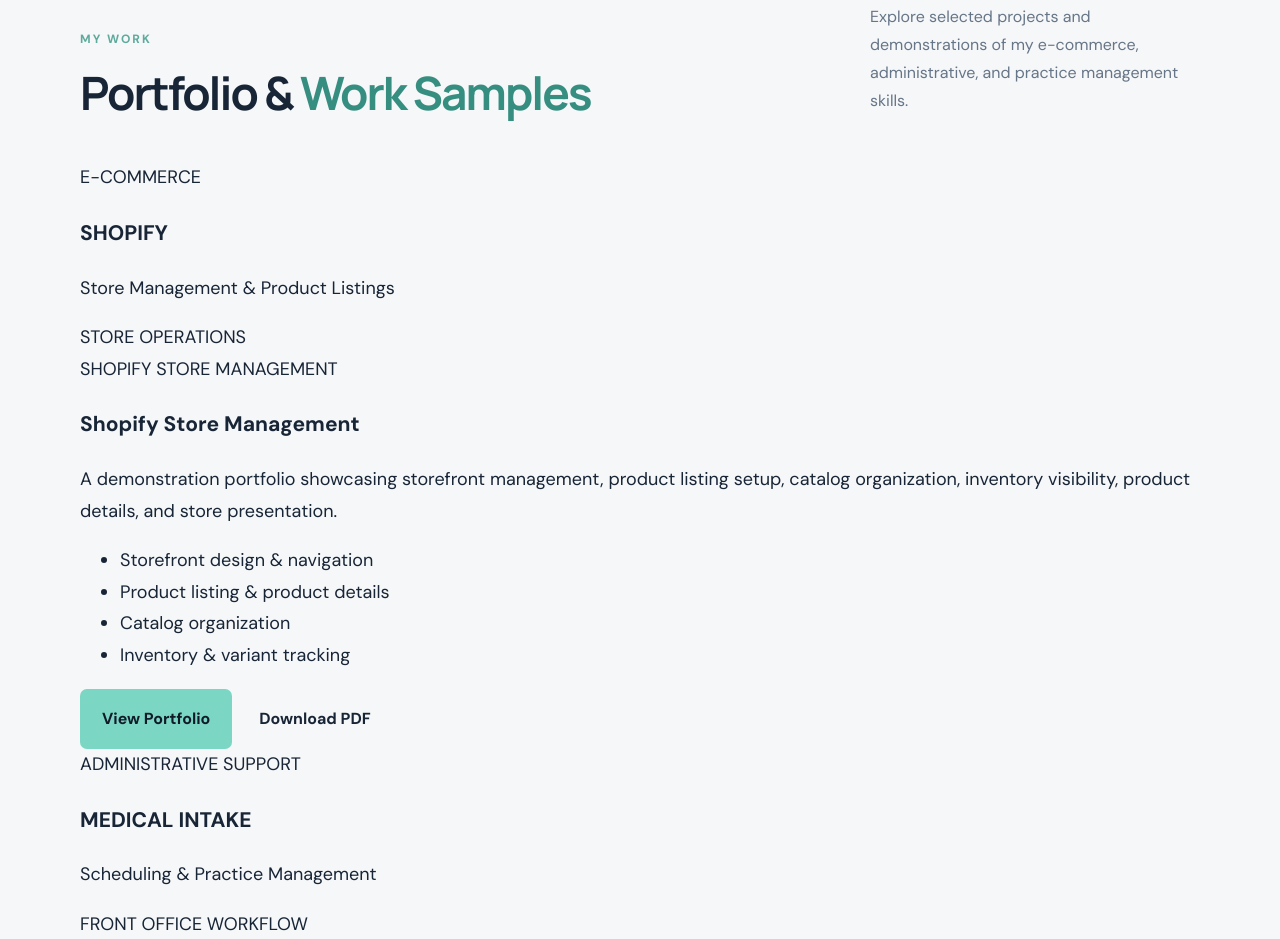
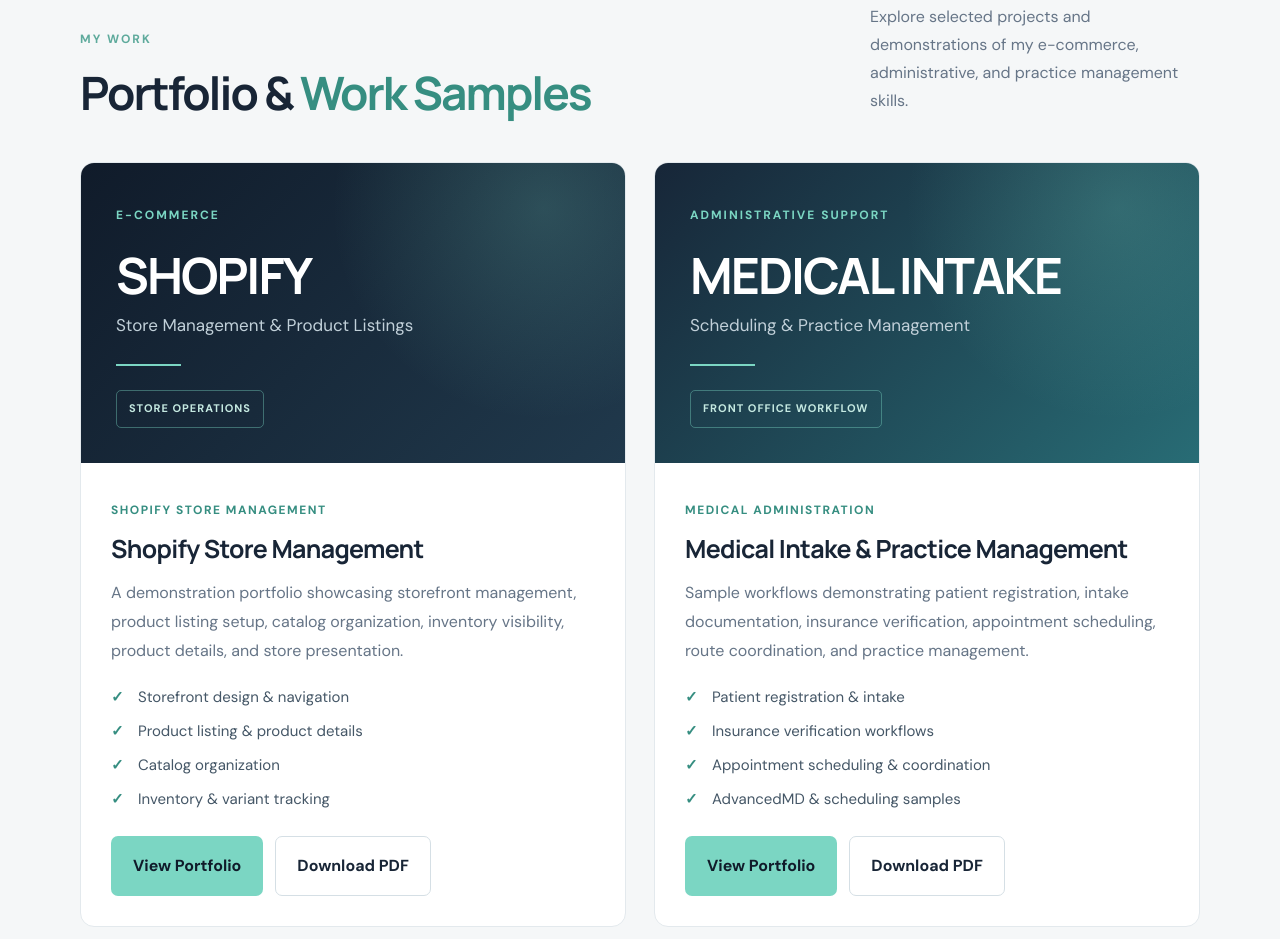
Before and after one commit to JimP04/jemar-posoga, a plain HTML site: page index.html in a window 1280 px wide. Shown: the part 6094-7033 px from the top of the page. Drawn offline with nearby package versions, Linux system fonts and the light colour scheme.

Commit message:
Update style.css

```diff
--- a/style.css
+++ b/style.css
@@ -1075,3 +1075,224 @@ a {
   object-position: center 20%;
   display: block;
 }
+/* =========================
+   PORTFOLIO / WORK SAMPLES
+   ========================= */
+
+.portfolio-grid {
+  display: grid;
+  grid-template-columns: repeat(2, 1fr);
+  gap: 28px;
+}
+
+.portfolio-card {
+  background: #fff;
+  border: 1px solid var(--line);
+  border-radius: 14px;
+  overflow: hidden;
+  transition: .25s ease;
+}
+
+.portfolio-card:hover {
+  transform: translateY(-5px);
+  box-shadow: 0 18px 40px rgba(20, 40, 60, .10);
+  border-color: #b5ddd5;
+}
+
+/* Preview header */
+
+.portfolio-preview {
+  min-height: 260px;
+  padding: 35px;
+  display: flex;
+  align-items: center;
+  position: relative;
+  overflow: hidden;
+  color: white;
+}
+
+.portfolio-shopify {
+  background:
+    radial-gradient(circle at 85% 15%, rgba(123, 214, 195, .2), transparent 40%),
+    linear-gradient(135deg, #101b2a, #20394c);
+}
+
+.portfolio-medical {
+  background:
+    radial-gradient(circle at 85% 15%, rgba(123, 214, 195, .2), transparent 40%),
+    linear-gradient(135deg, #172638, #286c75);
+}
+
+.portfolio-preview-content {
+  position: relative;
+  z-index: 1;
+}
+
+.portfolio-preview-label {
+  font-size: 12px;
+  font-weight: 700;
+  letter-spacing: 2px;
+  color: var(--teal);
+}
+
+.portfolio-preview h3 {
+  font-family: var(--display);
+  font-size: clamp(34px, 4vw, 50px);
+  letter-spacing: -2px;
+  line-height: 1.1;
+  margin: 18px 0 8px;
+  color: #fff;
+}
+
+.portfolio-preview p {
+  color: #c1d0d9;
+  font-size: 17px;
+  margin: 0;
+}
+
+.portfolio-preview-line {
+  height: 2px;
+  width: 65px;
+  background: var(--teal);
+  margin: 24px 0;
+}
+
+.portfolio-preview-tag {
+  display: inline-block;
+  border: 1px solid rgba(123, 214, 195, .4);
+  padding: 8px 12px;
+  border-radius: 5px;
+  color: #c5e9e1;
+  font-size: 11px;
+  font-weight: 700;
+  letter-spacing: 1px;
+}
+
+/* Portfolio content */
+
+.portfolio-card-content {
+  padding: 30px;
+}
+
+.portfolio-category {
+  display: inline-block;
+  font-size: 12px;
+  font-weight: 700;
+  letter-spacing: 1.5px;
+  color: #368e81;
+  margin-bottom: 12px;
+}
+
+.portfolio-card-content h3 {
+  font-family: var(--display);
+  font-size: 25px;
+  line-height: 1.3;
+  letter-spacing: -.7px;
+  margin: 0 0 14px;
+  color: var(--ink);
+}
+
+.portfolio-card-content > p {
+  font-size: 16px;
+  color: #667587;
+  line-height: 1.8;
+  margin: 0 0 20px;
+}
+
+.portfolio-features {
+  list-style: none;
+  padding: 0;
+  margin: 0 0 25px;
+  display: grid;
+  gap: 10px;
+}
+
+.portfolio-features li {
+  position: relative;
+  padding-left: 27px;
+  font-size: 15px;
+  color: #455767;
+  line-height: 1.6;
+}
+
+.portfolio-features li::before {
+  content: "✓";
+  position: absolute;
+  left: 0;
+  top: 0;
+  color: #368e81;
+  font-weight: 800;
+}
+
+/* Portfolio buttons */
+
+.portfolio-buttons {
+  display: flex;
+  flex-wrap: wrap;
+  gap: 12px;
+}
+
+.button-outline-dark {
+  border: 1px solid #d5dfe5;
+  color: var(--ink);
+  background: #fff;
+}
+
+.button-outline-dark:hover {
+  border-color: #368e81;
+  color: #368e81;
+}
+
+/* Tablet */
+
+@media (max-width: 900px) {
+  .portfolio-grid {
+    grid-template-columns: 1fr;
+    gap: 24px;
+  }
+
+  .portfolio-preview {
+    min-height: 230px;
+  }
+}
+
+/* Mobile */
+
+@media (max-width: 650px) {
+  .portfolio-preview {
+    min-height: 210px;
+    padding: 25px;
+  }
+
+  .portfolio-preview h3 {
+    font-size: 36px;
+  }
+
+  .portfolio-preview p {
+    font-size: 16px;
+  }
+
+  .portfolio-card-content {
+    padding: 24px;
+  }
+
+  .portfolio-card-content h3 {
+    font-size: 23px;
+  }
+
+  .portfolio-card-content > p {
+    font-size: 16px;
+  }
+
+  .portfolio-features li {
+    font-size: 15px;
+  }
+
+  .portfolio-buttons {
+    flex-direction: column;
+  }
+
+  .portfolio-buttons .button {
+    width: 100%;
+  }
+}
```
